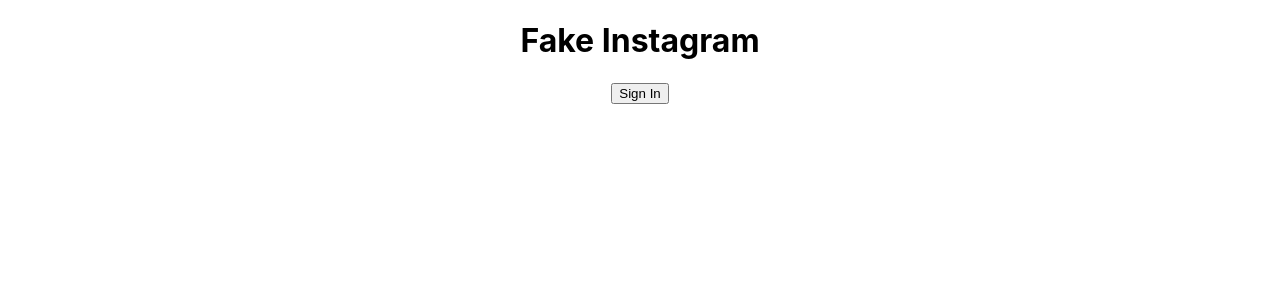
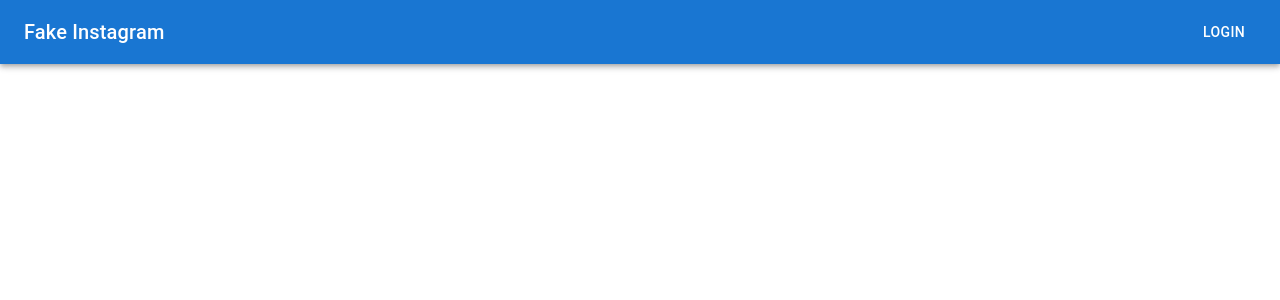
Before and after one commit to jacobmaxplumb/fake-ig-frontend, a React (Create React App) app: page / in a window 1280 px wide. Shown: the top 300 px of the page. Built offline with nearby package versions, Linux system fonts and the light colour scheme.

Commit message:
added menu bar

```diff
--- a/src/App.js
+++ b/src/App.js
@@ -1,15 +1,55 @@
-import logo from './logo.svg';
 import './App.css';
 import { connect } from 'react-redux';
-import { signIn } from './services/firebase.service';
+import { signInUser, signOutUser } from './services/firebase.service';
+import AppBar from '@mui/material/AppBar';
+import Box from '@mui/material/Box';
+import Toolbar from '@mui/material/Toolbar';
+import Typography from '@mui/material/Typography';
+import Button from '@mui/material/Button';
+import IconButton from '@mui/material/IconButton';
+import MenuIcon from '@mui/icons-material/Menu';
+import { useState } from 'react';
 
 function App(props) {
+  const [isUserLoggedIn, setIsUserLoggedIn] = useState(!!localStorage.getItem('token'));
+
+  const signIn = () => {
+    signInUser().then(() => {
+      setIsUserLoggedIn(true);
+    })
+  }
+
+  const signOut = () => {
+    signOutUser().then(() => {
+      setIsUserLoggedIn(false);
+    })
+  }
 
   return (
-    <div className="App">
-      <h1>{props.title}</h1>
-      <button onClick={signIn}>Sign In</button>
-    </div>
+    <Box sx={{ flexGrow: 1 }}>
+      <AppBar position="static">
+        <Toolbar>
+          {isUserLoggedIn ? (<>
+            <IconButton
+              size="large"
+              edge="start"
+              color="inherit"
+              aria-label="menu"
+              sx={{ mr: 2 }}
+            >
+              <MenuIcon />
+            </IconButton>
+          </>) : (<></>)}
+          <Typography variant="h6" component="div" sx={{ flexGrow: 1 }}>
+            {props.title}
+          </Typography>
+          {isUserLoggedIn ?
+            (<Button color="inherit" onClick={signOut}>Logout</Button>) :
+            (<Button color="inherit" onClick={signIn}>Login</Button>)
+          }
+        </Toolbar>
+      </AppBar>
+    </Box>
   );
 }
 
--- a/src/services/firebase.service.js
+++ b/src/services/firebase.service.js
@@ -1,6 +1,6 @@
 // Import the functions you need from the SDKs you need
 import { initializeApp } from "firebase/app";
-import { getAuth, signInWithPopup, GoogleAuthProvider } from "firebase/auth";
+import { getAuth, signInWithPopup, GoogleAuthProvider, signOut } from "firebase/auth";
 // TODO: Add SDKs for Firebase products that you want to use
 // https://firebase.google.com/docs/web/setup#available-libraries
 
@@ -21,8 +21,16 @@
 const auth = getAuth(app);
 const provider = new GoogleAuthProvider();
 
-export const signIn = () => {
-    signInWithPopup(auth, provider).then(result => {
+export const signInUser = () => {
+    return signInWithPopup(auth, provider).then(result => {
         localStorage.setItem('token', `Bearer ${result.user.accessToken}`);
+        localStorage.setItem('uid', result.user.uid);
     })
 }
+
+export const signOutUser = () => {
+  return signOut(auth).then(() => {
+    localStorage.removeItem('token');
+    localStorage.removeItem('uid');
+  })
+}
```
Also changed, not shown: package.json (+6 -2 lines), 2 other files (tests, documents, lock files or other folders).
